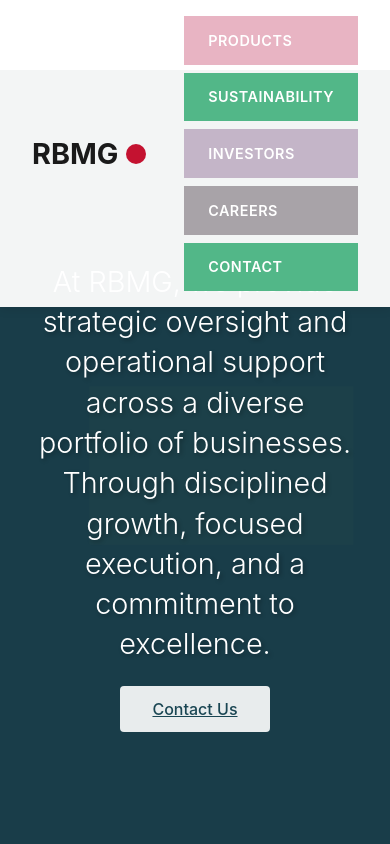
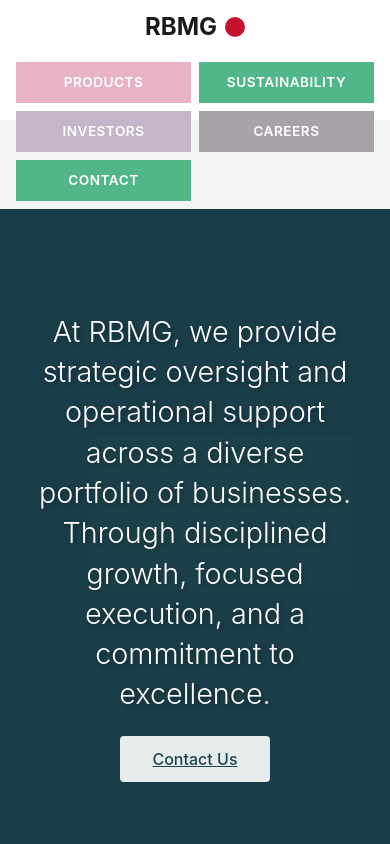
Before and after one commit to connyay/redballmarketglobal.us, a website: page public/index.html in a window 390 px wide. Shown: the top 844 px of the page. Drawn offline with Linux system fonts and the light colour scheme.

Commit message:
Misc fixes
* twilio has a problem using `joey` as voice
* display the RBMG in the phone number
* make the menu not look like shit on mobile

```diff
--- a/public/app.js
+++ b/public/app.js
@@ -106,7 +106,7 @@ async function fetchAnalytics() {
 document.addEventListener('DOMContentLoaded', () => {
     // Set phone number
     const phoneLink = document.getElementById('phoneNumber');
-    phoneLink.textContent = '(912) 912-7264';
+    phoneLink.textContent = '(912) 912-RBMG';
     phoneLink.href = `tel:${TWILIO_PHONE_NUMBER}`;
 
     // Load analytics
--- a/public/styles.css
+++ b/public/styles.css
@@ -449,9 +449,34 @@ body {
 
 /* Responsive */
 @media (max-width: 768px) {
+    .navbar {
+        padding: 0.5rem 1rem;
+    }
+
+    .nav-container {
+        flex-direction: column;
+        gap: 1rem;
+    }
+
+    .logo {
+        font-size: 1.5rem;
+    }
+
     .nav-links {
-        flex-direction: column;
+        display: grid;
+        grid-template-columns: repeat(2, 1fr);
         gap: 0.5rem;
+        width: 100%;
+    }
+
+    .nav-link {
+        padding: 0.6rem 1rem;
+        font-size: 0.85rem;
+        text-align: center;
+    }
+
+    .hero {
+        margin-top: 120px;
     }
 
     .hero-content h1 {
@@ -461,4 +486,8 @@ body {
     .features {
         grid-template-columns: repeat(auto-fit, minmax(120px, 1fr));
     }
+
+    .stats-grid {
+        grid-template-columns: 1fr;
+    }
 }
--- a/src/index.ts
+++ b/src/index.ts
@@ -155,7 +155,7 @@ async function handleTwilioVoiceWebhook(request: Request, env: Env): Promise<Res
         const workerUrl = env.WORKER_URL || request.url.split('/twilio')[0];
         const twiml = `<?xml version="1.0" encoding="UTF-8"?>
 <Response>
-    <Say voice="joey" language="en-US">
+    <Say voice="man" language="en-US">
         Thank you for calling Red Ball Market Global.
         Please hold for the next available agent.
     </Say>
```
